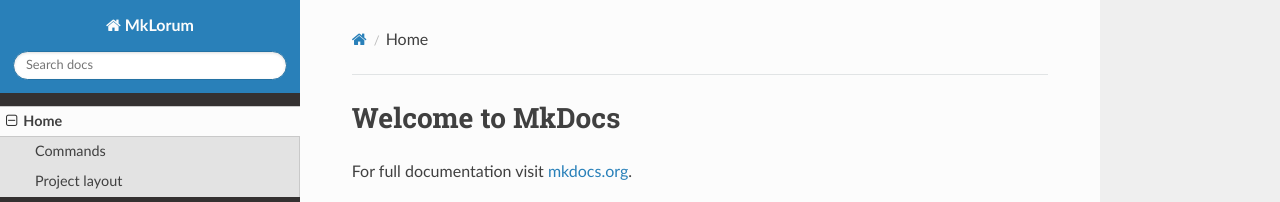
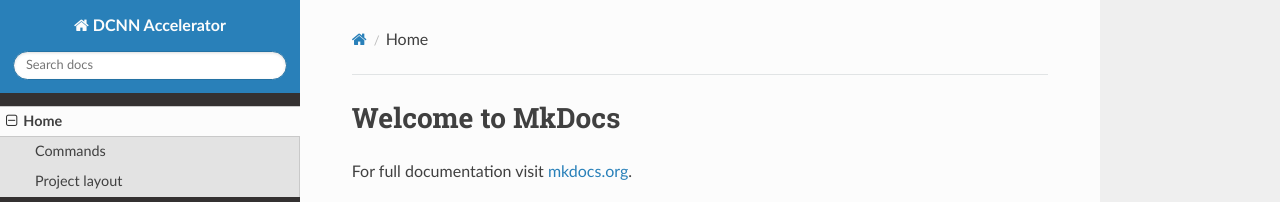
Before and after one commit to DCNN-Accelerator/docs, an MkDocs documentation site: the page built from docs/index.md, in a window 1280 px wide. Shown: the top 202 px of the page. Built offline with MkDocs 1.6.1, drawn with Linux system fonts in a browser that asks for light colours; nearby versions of some CDN libraries.

Commit message:
Update mkdocs.yml

```diff
--- a/mkdocs.yml
+++ b/mkdocs.yml
@@ -1,4 +1,4 @@
-site_name: MkLorum
+site_name: DCNN Accelerator
 nav:
     - Home: index.md
     - About: about.md
```
